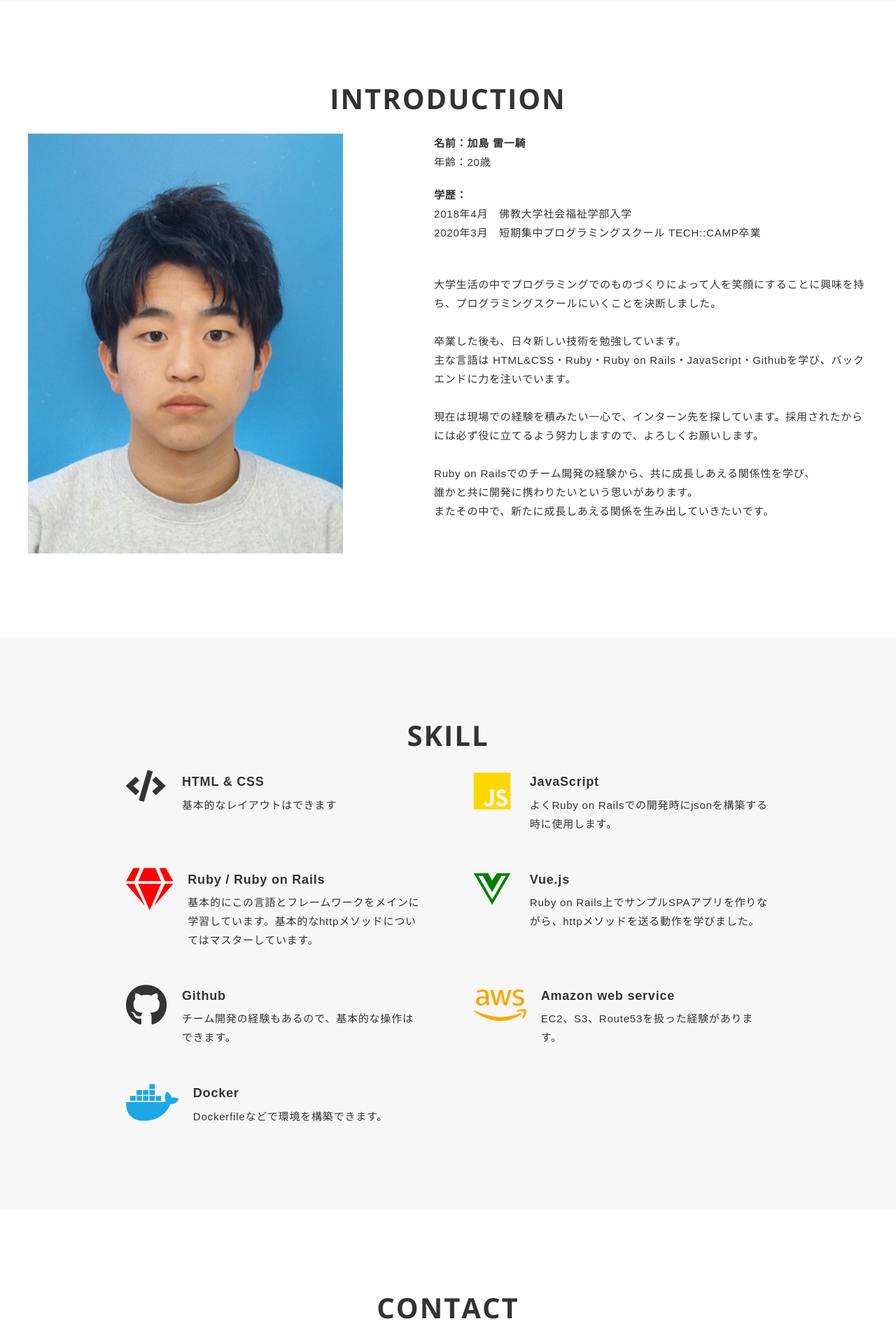
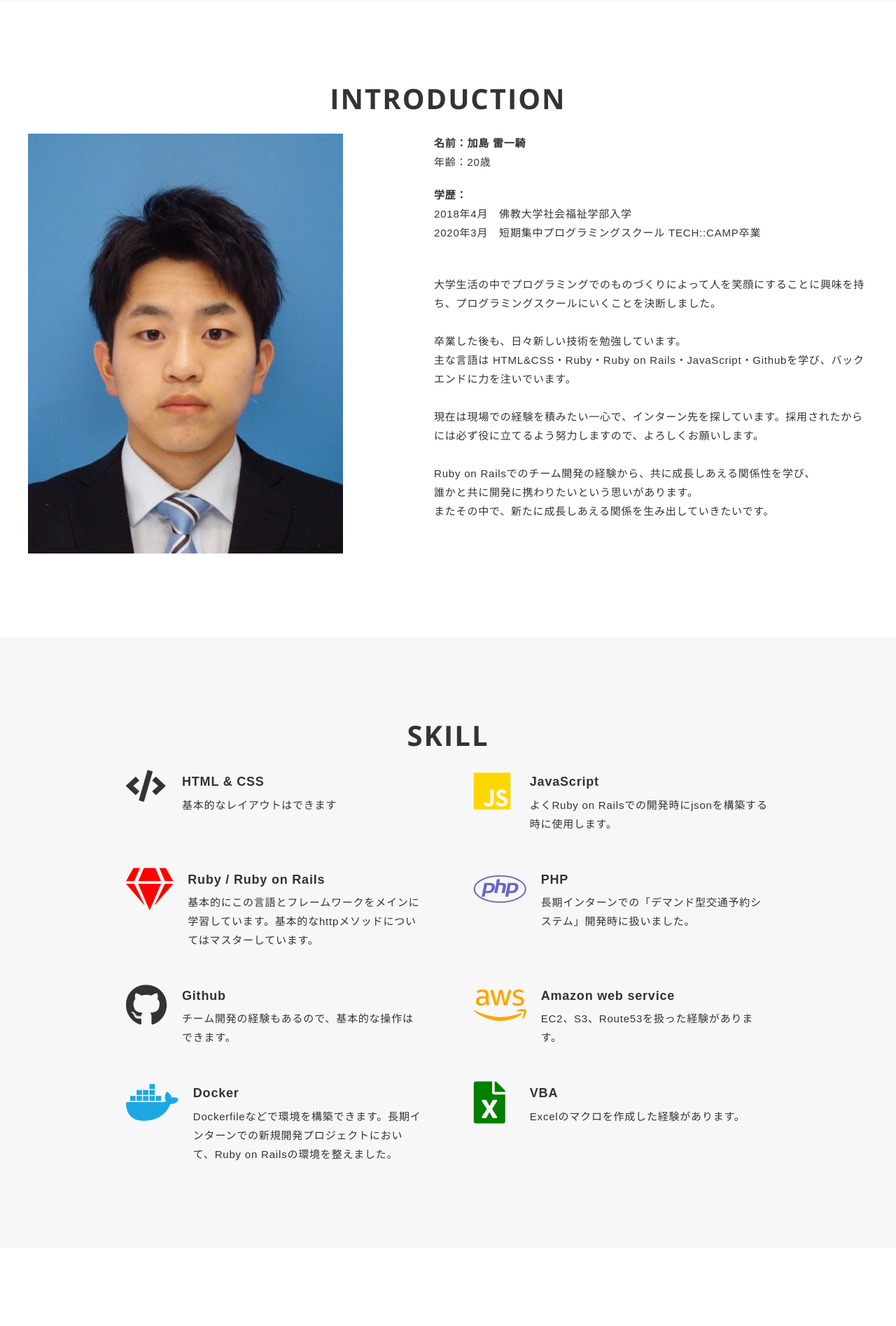
Before and after one commit to kashima3290/portfolio, a PHP site: page / in a window 1280 px wide. Shown: the part 1441-3336 px from the top of the page at 70% size. Run offline with PHP 8.4, Linux system fonts and the light colour scheme; some libraries are stand-ins or nearby versions.

Commit message:
skill change

```diff
--- a/css/style.css
+++ b/css/style.css
@@ -21,8 +21,8 @@ body {
 .fa-gem {
   color: red;
 }
-.fa-vuejs {
-  color: green;
+.fa-php {
+  color: #6666CC;
 }
 .fa-docker {
   color: #1ca9e3;
@@ -32,6 +32,9 @@ body {
 }
 .fa-aws {
   color: orange;
+}
+.fa-file-excel{
+  color: green;
 }
 
 .fa-twitter {
--- a/index.html
+++ b/index.html
@@ -104,7 +104,7 @@
           <div class="section-body feature">
             <div class="feature-item">
               <div class="feature-image-wrapper">
-                <img clas="feature-image" src="img/image0.jpeg" alt="">
+                <img clas="feature-image" src="img/証明写真.jpeg" alt="">
               </div>
               <div class="feature-body">
                 <p>
@@ -189,11 +189,11 @@
               </div>
               <div class="skill-item">
                 <div class="skill-image-wrapper">
-                  <i class="fab fa-vuejs fa-4x"></i>
+                  <i class="fab fa-php fa-4x"></i>
                 </div>
                 <div class="skill-body">
-                  <h3 class="skill-title">Vue.js</h3>
-                  <p>Ruby on Rails上でサンプルSPAアプリを作りながら、httpメソッドを送る動作を学びました。</p>
+                  <h3 class="skill-title">PHP</h3>
+                  <p>長期インターンでの「デマンド型交通予約システム」開発時に扱いました。</p>
                 </div>
               </div>
               <div class="skill-item">
@@ -220,7 +220,16 @@
                 </div>
                 <div class="skill-body">
                   <h3 class="skill-title">Docker</h3>
-                  <p>Dockerfileなどで環境を構築できます。</p>
+                  <p>Dockerfileなどで環境を構築できます。長期インターンでの新規開発プロジェクトにおいて、Ruby on Railsの環境を整えました。</p>
+                </div>
+              </div>
+              <div class="skill-item">
+                <div class="skill-image-wrapper">
+                  <i class="fas fa-file-excel fa-4x"></i>
+                </div>
+                <div class="skill-body">
+                  <h3 class="skill-title">VBA</h3>
+                  <p>Excelのマクロを作成した経験があります。</p>
                 </div>
               </div>
 
@@ -238,7 +247,7 @@
           </div>
           <div class="section-lead">
             <p>
-              気軽にご連絡ください
+              気軽にご連絡ください👍
             </p>
           </div>
           <div class="section-body contact">
```
Also changed, not shown: img/image0.jpeg (deleted), img/image2.jpeg (added), img/meetup.jpg (deleted), img/証明写真.jpeg (added).
